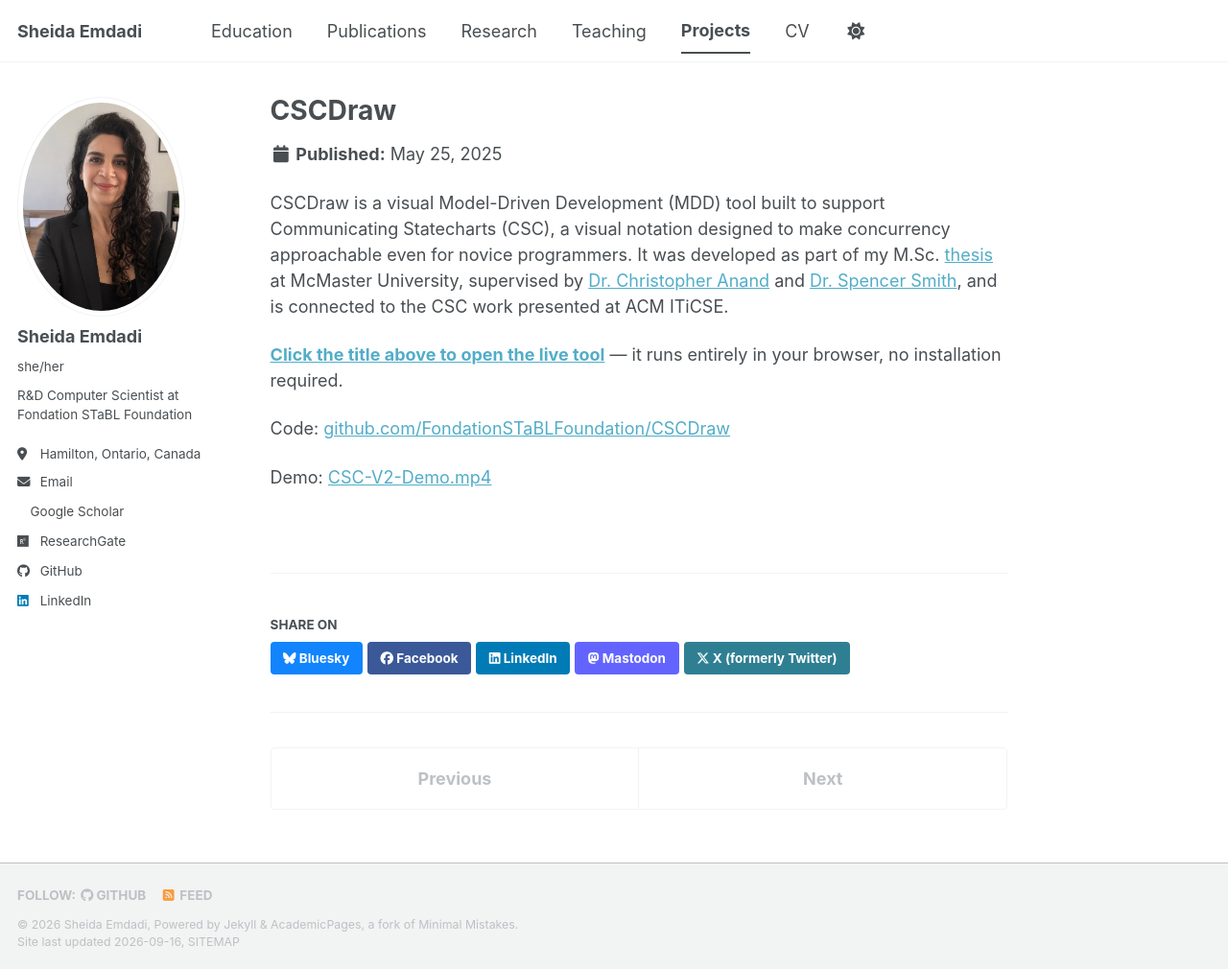
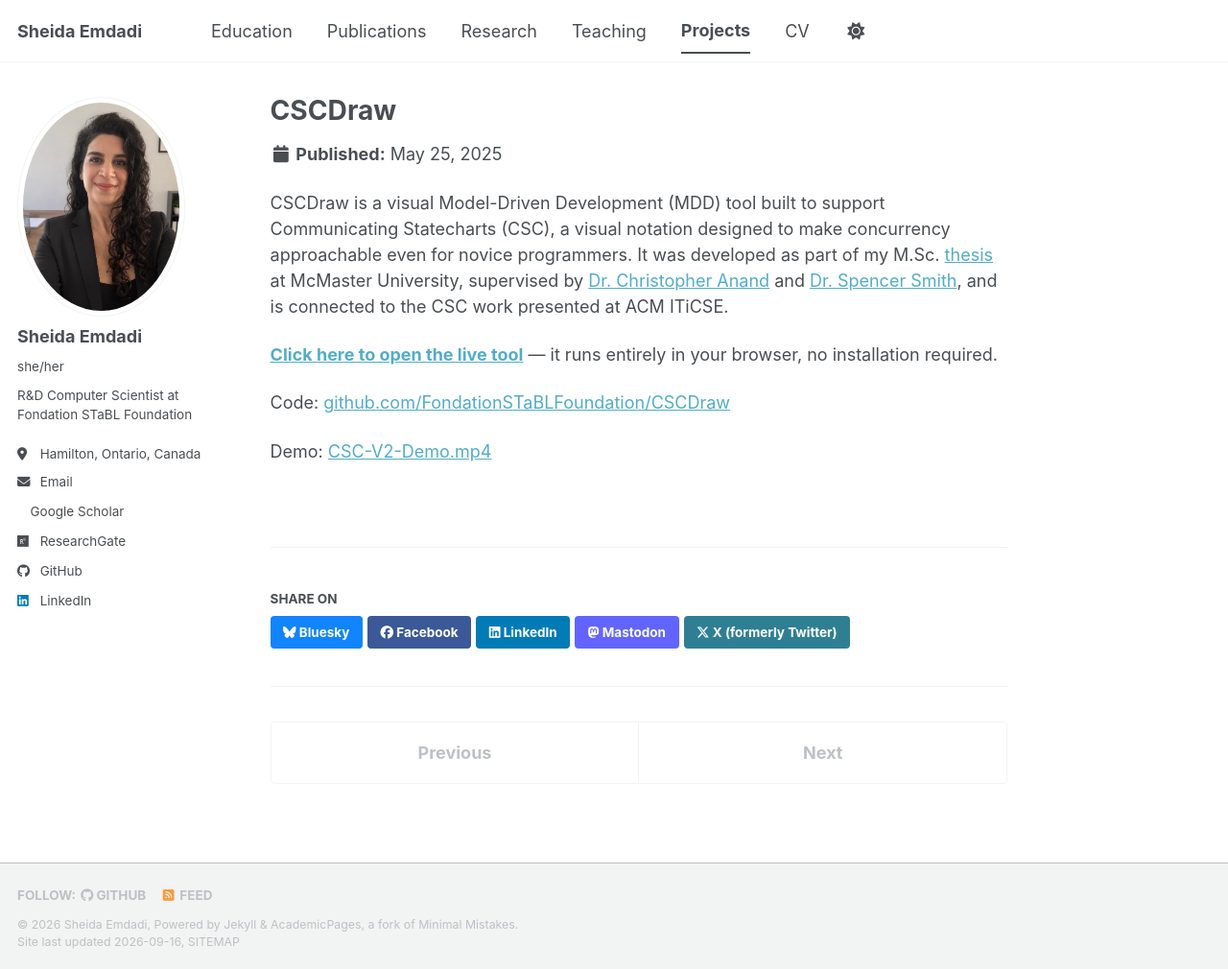
Before and after one commit to SheidaEmdadi/SheidaEmdadi.github.io, a Jekyll site: the page built from _portfolio/2025-04-01-cscdraw.md, in a window 1280 px wide and 1010 px high. Shown: the whole window at 96% size. Built offline with Jekyll 4.4.1, drawn with Linux system fonts in a browser that asks for light colours; a style sheet for code colours, icons or effects is not loaded.

Commit message:
fixed instructions.

```diff
--- a/_portfolio/2025-04-01-cscdraw.md
+++ b/_portfolio/2025-04-01-cscdraw.md
@@ -8,7 +8,7 @@
 
 CSCDraw is a visual Model-Driven Development (MDD) tool built to support Communicating Statecharts (CSC), a visual notation designed to make concurrency approachable even for novice programmers. It was developed as part of my M.Sc. [thesis](https://macsphere.mcmaster.ca/items/e532c886-d36e-46e5-a754-c1ed71f19fa4) at McMaster University, supervised by [Dr. Christopher Anand](https://www.eng.mcmaster.ca/cas/faculty/dr-christopher-anand/) and [Dr. Spencer Smith](https://www.eng.mcmaster.ca/cas/faculty/dr-spencer-smith/), and is connected to the CSC work presented at ACM ITiCSE.
 
-**[Click the title above to open the live tool](/files/cscdraw/)** — it runs entirely in your browser, no installation required.
+**[Click here to open the live tool](/files/cscdraw/)** — it runs entirely in your browser, no installation required.
 
 Code: [github.com/FondationSTaBLFoundation/CSCDraw](https://github.com/FondationSTaBLFoundation/CSCDraw)
 
```
